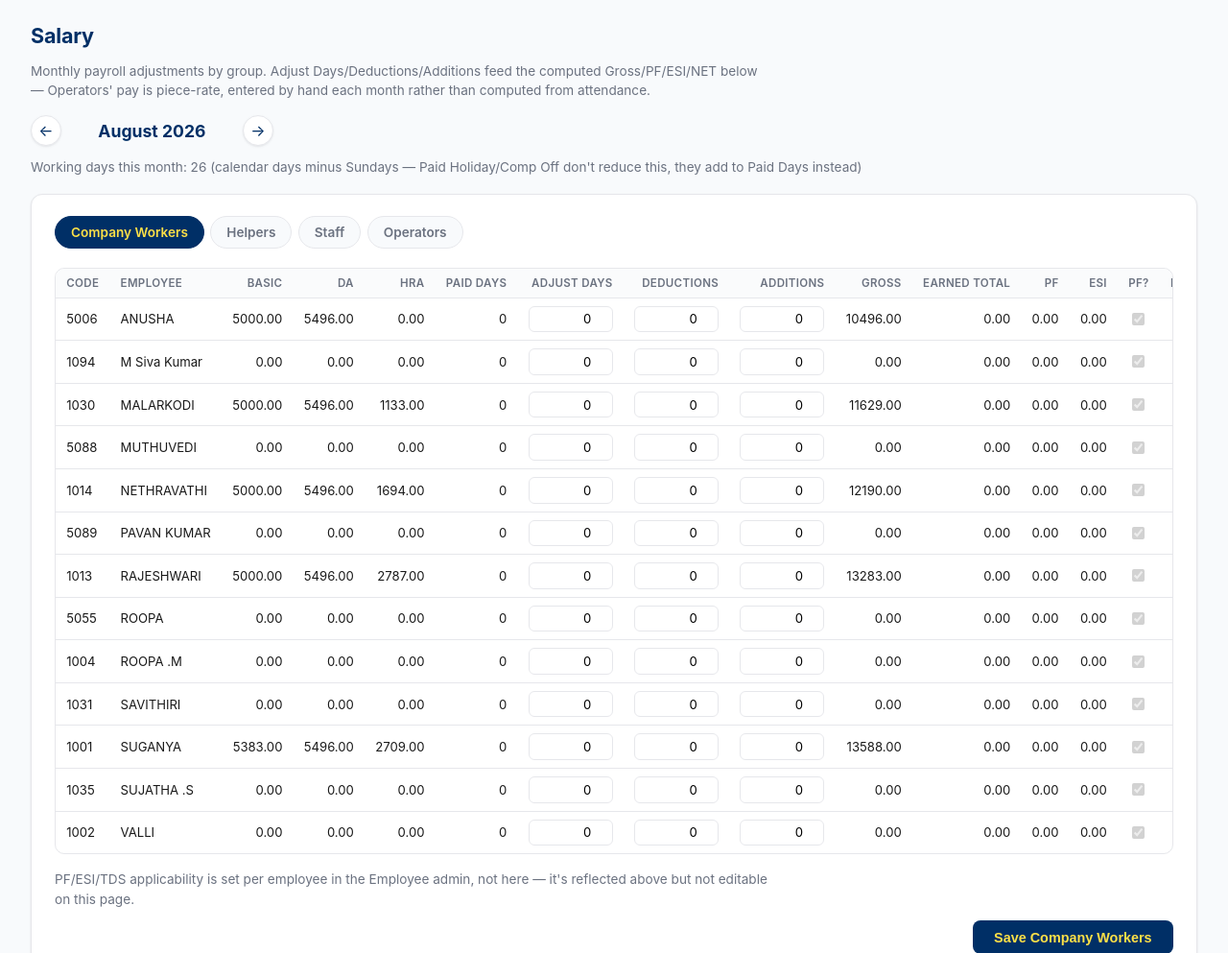
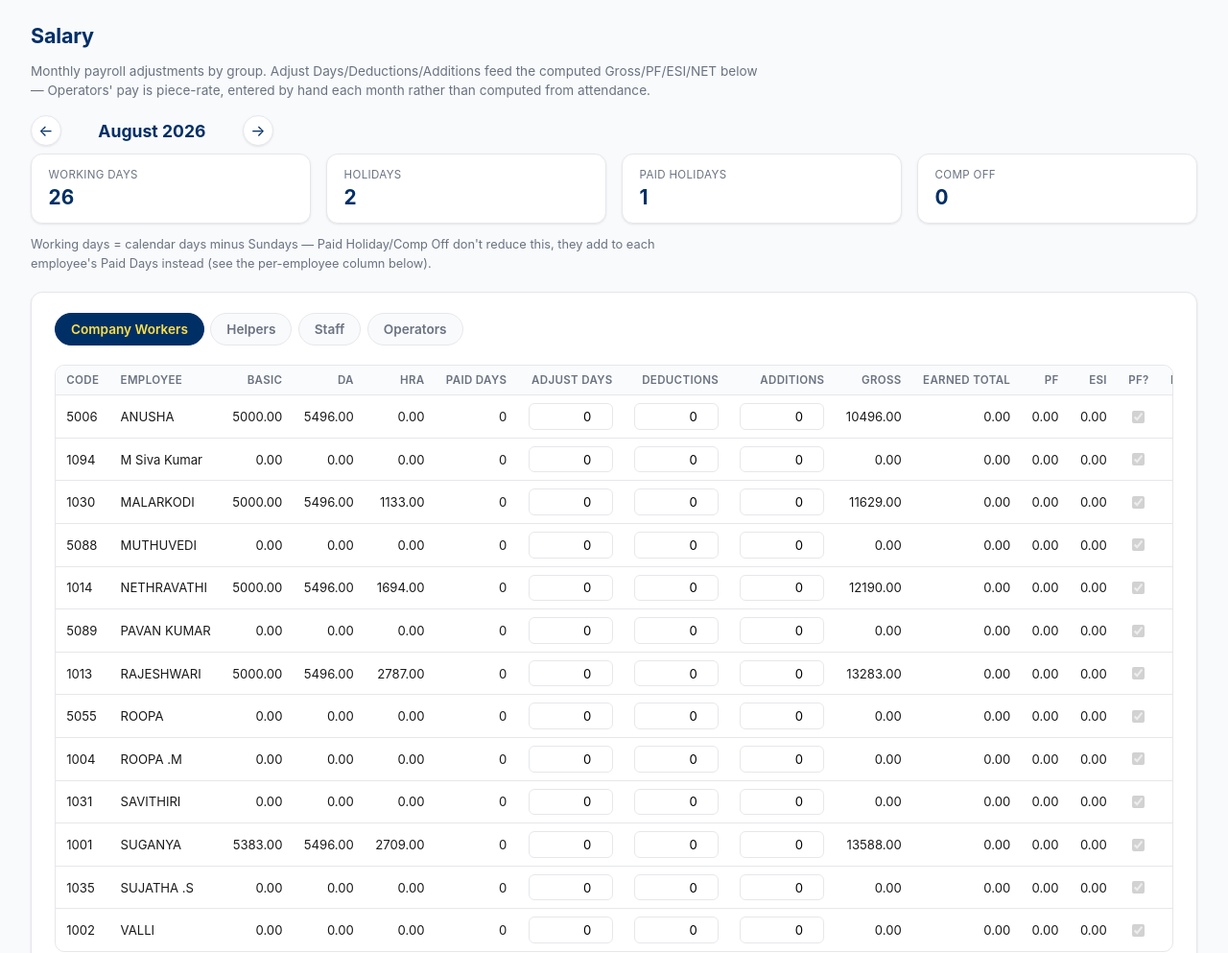
Before and after one commit to srividhyau/payday, a Django app: page /salary/ in a window 1280 px wide. Shown: the part 57-1050 px from the top of the page at 96% size. Run offline with Django 5.2, Linux system fonts and the light colour scheme; a user stored in the database is signed in; data comes from the database, SQL or seed files in the repository; data that the repository does not hold is empty; parts of the project's set-up code (start-up, migrations or seed data) failed here and were passed over.

Commit message:
KPI for salary

```diff
--- a/attendance/templates/attendance/salary.html
+++ b/attendance/templates/attendance/salary.html
@@ -86,7 +86,12 @@
             border: 1px solid var(--border); border-radius: 50%; background: var(--surface); box-shadow: var(--shadow);
         }
         .month-nav a:hover { background: var(--navy); color: var(--yellow); }
-        .working-days { color: var(--text-muted); font-size: 0.85rem; margin-bottom: 1.25rem; }
+        .working-days { color: var(--text-muted); font-size: 0.8rem; margin-bottom: 1.25rem; max-width: 700px; line-height: 1.5; }
+
+        .kpi-row { display: flex; gap: 1rem; flex-wrap: wrap; margin-bottom: 0.75rem; }
+        .kpi { background: var(--surface); border: 1px solid var(--border); border-radius: var(--radius); box-shadow: var(--shadow); padding: 0.85rem 1.1rem; min-width: 130px; flex: 1; }
+        .kpi .label { font-size: 0.72rem; text-transform: uppercase; letter-spacing: 0.03em; color: var(--text-muted); margin-bottom: 0.25rem; }
+        .kpi .value { font-size: 1.3rem; font-weight: 700; color: var(--navy); }
 
         .tab-row { display: flex; gap: 0.4rem; margin-bottom: 1.25rem; flex-wrap: wrap; }
         .tab-btn {
@@ -156,7 +161,13 @@
             <h2>{{ month_name }} {{ year }}</h2>
             <a href="?date={{ next_date }}">&rarr;</a>
         </div>
-        <p class="working-days">Working days this month: {{ working_days }} (calendar days minus Sundays — Paid Holiday/Comp Off don't reduce this, they add to Paid Days instead)</p>
+        <div class="kpi-row">
+            <div class="kpi"><div class="label">Working Days</div><div class="value">{{ working_days }}</div></div>
+            <div class="kpi"><div class="label">Holidays</div><div class="value">{{ holiday_count }}</div></div>
+            <div class="kpi"><div class="label">Paid Holidays</div><div class="value">{{ paid_holiday_count }}</div></div>
+            <div class="kpi"><div class="label">Comp Off</div><div class="value">{{ comp_off_count }}</div></div>
+        </div>
+        <p class="working-days">Working days = calendar days minus Sundays — Paid Holiday/Comp Off don't reduce this, they add to each employee's Paid Days instead (see the per-employee column below).</p>
 
         <div class="card">
             <div class="tab-row">
--- a/attendance/views.py
+++ b/attendance/views.py
@@ -1144,6 +1144,14 @@ def salary_view(request):
     month_start, month_end = current.replace(day=1), current.replace(day=days_in_month)
 
     working_days = payroll.working_days_in_month(year, month)
+    special_day_counts = {
+        r["day_type"]: r["n"]
+        for r in SpecialDay.objects.filter(date__year=year, date__month=month)
+        .values("day_type").annotate(n=Count("id"))
+    }
+    holiday_count = special_day_counts.get(SpecialDay.HOLIDAY, 0)
+    paid_holiday_count = special_day_counts.get(SpecialDay.PAID_HOLIDAY, 0)
+    comp_off_count = special_day_counts.get(SpecialDay.COMP_OFF, 0)
 
     adjustments = {a.employee_id: a for a in SalaryAdjustment.objects.filter(year=year, month=month)}
     paid_days_map = {
@@ -1195,6 +1203,9 @@ def salary_view(request):
         "prev_date": prev_date.isoformat(),
         "next_date": next_date.isoformat(),
         "working_days": working_days,
+        "holiday_count": holiday_count,
+        "paid_holiday_count": paid_holiday_count,
+        "comp_off_count": comp_off_count,
     }
     for tab_key, _label, subcategory in _SALARY_SUBCATEGORY_TABS:
         employees = (
```
